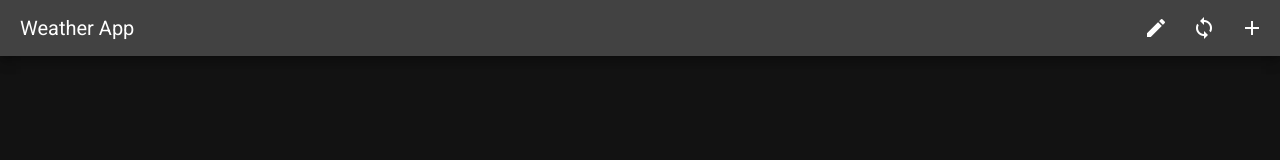
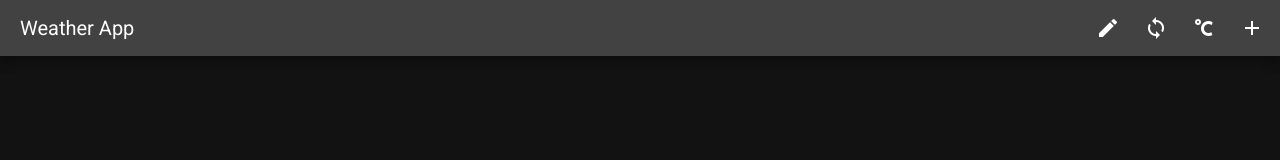
Before and after one commit to ArturPravdivtsev/weather-app, a Vue app: page / in a window 1280 px wide. Shown: the top 160 px of the page. Built offline with nearby package versions, Linux system fonts and the light colour scheme.

Commit message:
added temp switch

```diff
--- a/src/App.vue
+++ b/src/App.vue
@@ -1,7 +1,7 @@
 <template>
   <div class="flex flex-col min-h-screen font-Roboto bg-weather-primary">
-    <AppHeader :isEdit="isEdit" :temperatureUnit="temperatureUnit" @editToggle="onEditToggle" @changeTemperatureUnit="onChangeTemperatureUnit" />
-    <RouterView :cities="citiesStore.cities" :loading="loading" :isEdit="isEdit" :temperatureUnit="temperatureUnit" />
+    <AppHeader :isEdit="isEdit" @editToggle="onEditToggle" />
+    <RouterView :cities="citiesStore.cities" :loading="loading" :isEdit="isEdit" />
   </div>
 </template>
 
@@ -14,12 +14,10 @@ import { useCitiesStore } from '@/stores/cities';
 import { getCityWeather } from '@/lib/api';
 import AppHeader from '@/components/AppHeader.vue';
 
+const citiesStore = useCitiesStore();
 
 let loading = toRef(true);
 let isEdit = toRef(false);
-let temperatureUnit = toRef('c');
-
-const citiesStore = useCitiesStore();
 
 const savedCities = ref([]);
 
@@ -29,16 +27,16 @@ function getWeather() {
   }
 
   savedCities.value.forEach(async (city:City) => {
-    console.log('city', city)
+    // console.log('city', city)
     const weather = await getCityWeather(city.location.name);
-    console.log('citiesStore', citiesStore.cities)
-    console.log('weather', weather)
+    // console.log('citiesStore', citiesStore.cities)
+    // console.log('weather', weather)
     citiesStore.updateCity(city.id, weather);
     // citiesStore.addCity({
     //   id: city.id,
     //   ...weather
     // });
-    console.log('citiesStore', citiesStore.cities)
+    // console.log('citiesStore', citiesStore.cities)
   });
 
   loading.value = !loading.value;
@@ -48,10 +46,10 @@ function onEditToggle(newVal: boolean) {
   isEdit.value = newVal;
 }
 
-function onChangeTemperatureUnit() {
-  if (temperatureUnit.value === 'c') temperatureUnit = ref('f');
-  if (temperatureUnit.value === 'f') temperatureUnit = ref('c');
-}
+// function onChangeTemperatureUnit() {
+//   if (temperatureUnit.value === 'c') return temperatureUnit.value = 'f';
+//   if (temperatureUnit.value === 'f') return temperatureUnit.value = 'c';
+// }
 
 
 onMounted(() => {
--- a/src/components/AppHeader.vue
+++ b/src/components/AppHeader.vue
@@ -12,7 +12,7 @@
       icon
       @click="onChangeTemperatureUnit"
     >
-      <v-icon>{{ getUnitIcon() }}</v-icon>
+      <v-icon>{{ icon }}</v-icon>
     </v-btn>
   </v-toolbar>
   <v-toolbar
@@ -34,17 +34,24 @@
     >
       <v-icon>mdi-sync</v-icon>
     </v-btn>
+    <v-btn
+      icon
+      @click="onChangeTemperatureUnit"
+    >
+      <v-icon>{{ icon }}</v-icon>
+    </v-btn>
     <AddCityModal />
   </v-toolbar>
 </template>
 
 <script setup lang="ts">
+import { computed, ref } from 'vue';
 import { useRoute } from 'vue-router';
+import { useSettingsStore } from '@/stores/settings';
 import AddCityModal from '@/components/AddCityModal.vue';
 
 const props = defineProps<{
-  isEdit: boolean,
-  temperatureUnit: string
+  isEdit: boolean
 }>();
 
 const emit = defineEmits<{
@@ -53,17 +60,15 @@ const emit = defineEmits<{
   changeTemperatureUnit: []
 }>();
 
+const settingsStore = useSettingsStore();
+
 const route = useRoute();
 const weekDay:string = new Date().toLocaleDateString("en-us", { weekday: "short" });
 const month:string = new Date().toLocaleDateString("en-us", { month: "short" });
 const day:string = new Date().toLocaleDateString("en-us", { day: "2-digit" });
 const date:string = `${weekDay}, ${month} ${day}`;
 
-const getUnitIcon = () => {
-  console.log('props.temperatureUnit', props.temperatureUnit)
-  if (props.temperatureUnit === 'c') return "mdi-temperature-celsius";
-  else return "mdi-temperature-fahrenheit";
-}
+let icon = computed(() => settingsStore.temperatureUnit === 'c' ? "mdi-temperature-celsius" : "mdi-temperature-fahrenheit")
 
 const onAppReload = () => {
   location.reload();
@@ -74,7 +79,6 @@ const onEditToggle = () => {
 }
 
 const onChangeTemperatureUnit = () => {
-  console.log('fififif')
-  emit("changeTemperatureUnit");
+  settingsStore.toggleTemperatureUnit();
 }
 </script>
--- a/src/components/CityCard.vue
+++ b/src/components/CityCard.vue
@@ -14,7 +14,7 @@
           class="text-h3"
           cols="6"
         >
-          {{ temperature }}&deg;C
+          {{ temperature }}&deg;{{capitalizeFirstLetter(settingsStore.temperatureUnit)}}
         </v-col>
 
         <v-col cols="6" class="text-right">
@@ -85,10 +85,11 @@
 </template>
 
 <script setup lang="ts">
-import { toRef } from 'vue';
+import { toRef, ref, computed } from 'vue';
 import { useRouter } from 'vue-router'
 import type { City } from '@/lib/types';
 import { useCitiesStore } from '@/stores/cities';
+import { useSettingsStore } from '@/stores/settings';
 import { round, capitalizeFirstLetter, getBigIcon } from '@/lib/lib';
 
 const props = defineProps<{
@@ -97,19 +98,20 @@ const props = defineProps<{
 }>();
 
 const citiesStore = useCitiesStore();
+const settingsStore = useSettingsStore();
+
 const router = useRouter();
 
 let expand = toRef(false);
-console.log('props.city.forecast', props.city.forecast)
-const temperature:number = round(props.city.current.temp_c);
+const temperature = computed(() => round(props.city.current[`temp_${settingsStore.temperatureUnit}`]) );
 const icon:string = getBigIcon(props.city.current.condition.icon);
 const description:string = capitalizeFirstLetter(props.city.forecast.forecastday[0].day.condition.text);
 const windSpeed:number = round(props.city.current.wind_kph);
 const humidity:number = props.city.current.humidity;
 const detailed = props.city.forecast.forecastday[0].day;
-const tempMax:string = `${round(detailed.maxtemp_c)}\xB0C`;
-const tempMin:string = `${round(detailed.mintemp_c)}\xB0C`;
-const feelsLike:string = `${round(props.city.current.feelslike_c)}\xB0C`;
+const tempMax = computed(() => `${round(detailed[`maxtemp_${settingsStore.temperatureUnit}`])}\xB0${capitalizeFirstLetter(settingsStore.temperatureUnit)}` );
+const tempMin = computed(() => `${round(detailed[`mintemp_${settingsStore.temperatureUnit}`])}\xB0${capitalizeFirstLetter(settingsStore.temperatureUnit)}` );
+const feelsLike = computed(() => `${round(props.city.current[`feelslike_${settingsStore.temperatureUnit}`])}\xB0${capitalizeFirstLetter(settingsStore.temperatureUnit)}` );
 
 const onExpandClick = () => {
   expand.value = !expand.value;
@@ -121,8 +123,9 @@ const onDeleteClick = async () => {
   citiesStore.removeCity(props.city.id);
 }
 
-const gotoWeather = (evt: { target: string; }) => {
-  if (evt.target !== 'span.v-btn__content') {
+const gotoWeather = (evt: { target: { classList: [string] } }) => {
+  // console.log('evt.target', evt.target, evt.target.classList, evt.target.classList[0] !== 'v-btn__content')
+  if (evt.target.classList[0] !== 'v-btn__content') {
     router.push({ name: "city weather", params: { city: props.city.location.name } });
   }
 }
--- a/src/components/HourlyWeather.vue
+++ b/src/components/HourlyWeather.vue
@@ -1,13 +1,13 @@
 <template>
 	<div class="hourly-weather">
 		<div class="container">
-			<div class="hourly-temp" v-for="({ time, temp_c, condition }, index) in forecast" :key="index">
+			<div class="hourly-temp" v-for="(weather, index) in forecast" :key="index">
 				<div class="hour">
-					<span>{{ getTime(time) }}</span>
+					<span>{{ getTime(weather.time) }}</span>
 					<span>
-						<img :src="getBigIcon(condition.icon)" alt="" />
+						<img :src="getBigIcon(weather.condition.icon)" alt="" />
 					</span>
-					<span>{{ Math.round(temp_c) }}&deg;</span>
+					<span>{{ computed(() => round(weather[`temp_${settingsStore.temperatureUnit}`]) ) }}&deg;</span>
 				</div>
 			</div>
 		</div>
@@ -15,16 +15,22 @@
 </template>
 
 <script setup lang="ts">
+import { computed } from 'vue';
 import type { HourForecast } from '@/lib/types';
 import { getBigIcon } from '@/lib/lib';
+import { useSettingsStore } from '@/stores/settings';
+import { round } from '@/lib/lib';
 
 defineProps<{
   forecast: HourForecast[]
 }>();
 
+const settingsStore = useSettingsStore();
+
 const getTime = (time:string) => {
   return new Date(time).toLocaleString("en-us", { hour: "numeric" })
 };
+
 </script>
 
 <style scoped>
--- a/src/components/WeaklyWeather.vue
+++ b/src/components/WeaklyWeather.vue
@@ -19,19 +19,24 @@
 
     <div class="d-flex justify-space-between">
       <v-list class="bg-transparent d-inline-flex">
-        <p class="text-subtitle-1 ma-2">{{ round(day.day.maxtemp_c) }} <v-icon>mdi-thermometer-chevron-up</v-icon></p>
-        <p class="text-subtitle-1 ma-2">{{ round(day.day.mintemp_c) }} <v-icon>mdi-thermometer-chevron-down</v-icon></p>
+        <p class="text-subtitle-1 ma-2">{{ computed(() => round(day.day[`maxtemp_${settingsStore.temperatureUnit}`]) ) }} <v-icon>mdi-thermometer-chevron-up</v-icon></p>
+        <p class="text-subtitle-1 ma-2">{{ computed(() => round(day.day[`mintemp_${settingsStore.temperatureUnit}`]) ) }} <v-icon>mdi-thermometer-chevron-down</v-icon></p>
       </v-list>
     </div>
   </div>
 </template>
 
 <script setup lang="ts">
+import { computed } from 'vue';
 import type { Forecastday } from '@/lib/types';
+import { useSettingsStore } from '@/stores/settings';
 import { round, getBigIcon } from '@/lib/lib';
-const props = defineProps<{
+
+defineProps<{
   forecast: Forecastday[]
 }>();
+
+const settingsStore = useSettingsStore();
 
 const getDay = (date: string) => {
   return new Date(date).toLocaleString("en-us", { weekday: "long" });
--- a/src/lib/api.ts
+++ b/src/lib/api.ts
@@ -6,7 +6,7 @@ export const getCityWeather = async (city: string) => {
   const forecast = await axios.get(`
     http://api.weatherapi.com/v1/forecast.json?q=${city}&days=7&key=${API_KEY_WEATHER}
   `);
-  console.log('forecast.data.forecast', forecast.data.forecast)
+  // console.log('forecast.data.forecast', forecast.data.forecast)
   return {
     current: forecast.data.current,
     location: forecast.data.location,
--- a/src/stores/cities.ts
+++ b/src/stores/cities.ts
@@ -36,11 +36,9 @@ export const useCitiesStore = defineStore('cities', {
         }
         return city;
       });
+      console.log('this.cities', this.cities)
     },
     getCityByName(cityName:string):City {
-      console.log('this.cities', this.cities, cityName, this.cities.find(({ location }) => {
-        console.log('location', location)
-        return location.name === cityName}))
       return this.cities.find((city) => city.location.name === cityName);
     },
     getCityById(cityId:string):City {
--- /dev/null
+++ b/src/stores/settings.ts
@@ -0,0 +1,17 @@
+import { defineStore } from 'pinia';
+
+export const useSettingsStore = defineStore('settings', {
+  state: () =>({
+    temperatureUnit: 'c',
+  }),
+  actions: {
+    getTemperatureUnit() {
+      return this.temperatureUnit;
+    },
+    toggleTemperatureUnit() {
+      // console.log('this.temperatureUnit', this.temperatureUnit)
+      if (this.temperatureUnit === 'c') return this.temperatureUnit = 'f';
+      if (this.temperatureUnit === 'f') return this.temperatureUnit = 'c';
+    }
+  }
+})
--- a/src/views/CityWeather.vue
+++ b/src/views/CityWeather.vue
@@ -14,7 +14,7 @@
           class="text-h1"
           cols="6"
         >
-        {{ round(currentWeather.current.temp_c) }}&deg;
+          {{ temperature }}&deg;
         </v-col>
       </v-row>
       <v-row align="center" no-gutters>
@@ -22,15 +22,15 @@
           cols="3"
         >
           <v-list class="bg-transparent d-inline-flex">
-            <p class="text-subtitle-1 ma-2">{{ round(currentWeather.forecast.forecastday[0].day.maxtemp_c) }} <v-icon>mdi-thermometer-chevron-up</v-icon></p>
-            <p class="text-subtitle-1 ma-2">{{ round(currentWeather.forecast.forecastday[0].day.mintemp_c) }} <v-icon>mdi-thermometer-chevron-down</v-icon></p>
+            <p class="text-subtitle-1 ma-2">{{ tempMax }} <v-icon>mdi-thermometer-chevron-up</v-icon></p>
+            <p class="text-subtitle-1 ma-2">{{ tempMin }} <v-icon>mdi-thermometer-chevron-down</v-icon></p>
           </v-list>
         </v-col>
       </v-row>
       <v-row>
         <v-col>
           <p class="text-h5">{{ capitalizeFirstLetter(currentWeather.current.condition.text) }}</p>
-          <p class="text-subtitle-1">Feels like {{ round(currentWeather.current.feelslike_c) }}&deg;</p>
+          <p class="text-subtitle-1">Feels like {{ feelsLike }}&deg;</p>
         </v-col>
       </v-row>
     </v-card-text>
@@ -44,20 +44,27 @@
 
 <script setup lang="ts">
 import { useRoute } from 'vue-router';
-import { toRef } from 'vue';
+import { toRef, computed } from 'vue';
 import type { City } from '@/lib/types';
 import { useCitiesStore } from '@/stores/cities';
+import { useSettingsStore } from '@/stores/settings';
 import { round, capitalizeFirstLetter } from '@/lib/lib';
 import HourlyWeather from '@/components/HourlyWeather.vue';
 import WeaklyWeather from '@/components/WeaklyWeather.vue';
 
 const route = useRoute();
 const citiesStore = useCitiesStore();
+const settingsStore = useSettingsStore();
 
-const currentWeather = toRef<City>(citiesStore.getCityByName(route.params.city.toString()));
-console.log('currentWeather.value.forecast.forecastday', currentWeather.value.forecast.forecastday)
+const currentWeather = computed(() => citiesStore.getCityByName(route.params.city.toString()));
+console.log('currentWeather', currentWeather.value)
 const hourlyForecast = toRef(currentWeather.value.forecast.forecastday[0].hour);
 const weeklyForecast = toRef(currentWeather.value.forecast.forecastday);
+
+const temperature = computed(() => round(currentWeather.value.current[`temp_${settingsStore.temperatureUnit}`]) );
+const feelsLike = computed(() => round(currentWeather.value.current[`feelslike_${settingsStore.temperatureUnit}`]) );
+const tempMax = computed(() => round(currentWeather.value.forecast.forecastday[0].day[`maxtemp_${settingsStore.temperatureUnit}`]) );
+const tempMin = computed(() => round(currentWeather.value.forecast.forecastday[0].day[`mintemp_${settingsStore.temperatureUnit}`]) );
 
 </script>
 
```
